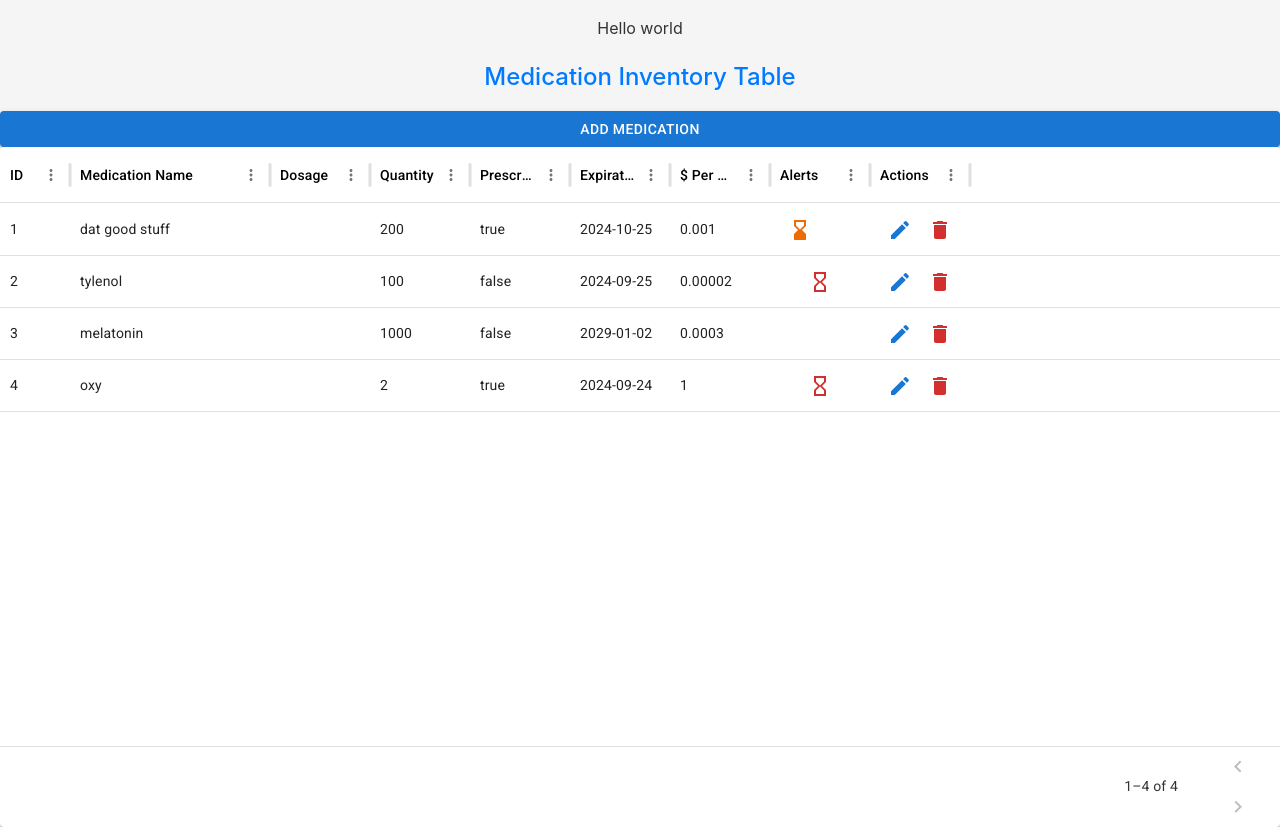
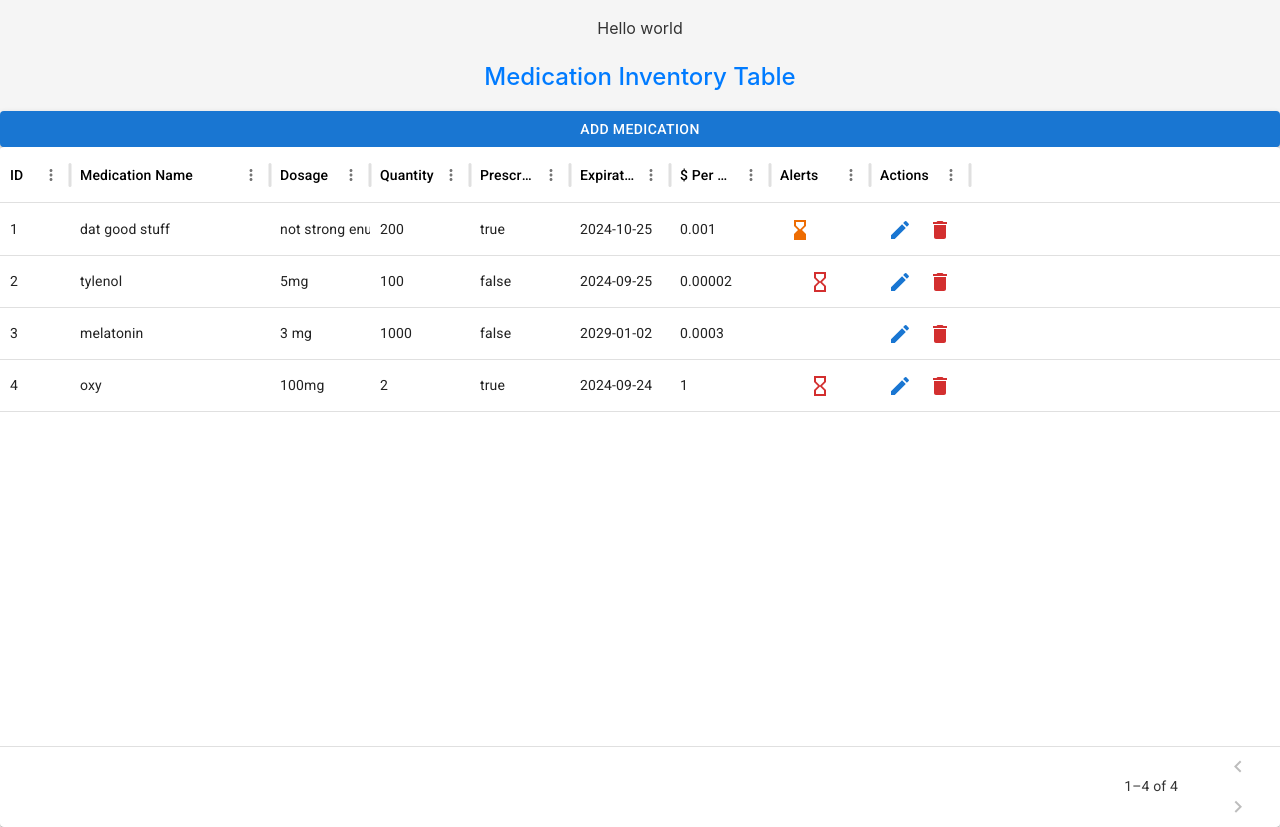
Before and after one commit to oliver-sey/pharmacy-management-system, a React (Create React App) app in the folder frontend/: page /viewofmedications in a window 1280 px wide. Built offline with nearby package versions, Linux system fonts and the light colour scheme.

Commit message:
Updating references to medications DB columns while I'm at it

```diff
--- a/frontend/src/Components/AddEditMedicationModal.jsx
+++ b/frontend/src/Components/AddEditMedicationModal.jsx
@@ -16,11 +16,11 @@ const AddEditMedicationModal = ({ open, onClose, row, onSave }) => {
 	// Initialize form data
 	const [formData, setFormData] = useState({
 		name: "",
-		dosageStr: "",
+		dosage: "",
 		quantity: "",
-		prescriptionRequired: "",
-		expirationDate: "",
-		dollarsPerUnit: "",
+		prescription_required: "",
+		expiration_date: "",
+		dollars_per_unit: "",
 	});
 
 	// Update form data when the row prop changes
@@ -28,21 +28,21 @@ const AddEditMedicationModal = ({ open, onClose, row, onSave }) => {
 		if (row) {
 			setFormData({
 				name: row?.name || "",
-				dosageStr: row?.dosageStr || "",
+				dosage: row?.dosage || "",
 				quantity: row?.quantity || "",
-				prescriptionRequired: row?.prescriptionRequired || "",
-				expirationDate: row?.expirationDate || "",
-				dollarsPerUnit: row?.dollarsPerUnit || "",
+				prescription_required: row?.prescription_required || "",
+				expiration_date: row?.expiration_date || "",
+				dollars_per_unit: row?.dollars_per_unit || "",
 			});
 		} else {
 			// Reset to empty fields when adding a new patient
 			setFormData({
 				name: "",
-				dosageStr: "",
+				dosage: "",
 				quantity: "",
-				prescriptionRequired: "",
-				expirationDate: "",
-				dollarsPerUnit: "",
+				prescription_required: "",
+				expiration_date: "",
+				dollars_per_unit: "",
 			});
 		}
 	}, [row]);
@@ -78,8 +78,8 @@ const AddEditMedicationModal = ({ open, onClose, row, onSave }) => {
 				/>
 				<TextField
 					label="Dosage"
-					name="dosageStr"
-					value={formData.dosageStr}
+					name="dosage"
+					value={formData.dosage}
 					onChange={handleChange}
 					fullWidth
 					margin="dense"
@@ -94,24 +94,24 @@ const AddEditMedicationModal = ({ open, onClose, row, onSave }) => {
 				/>
 				<TextField
 					label="Prescription Required"
-					name="prescriptionRequired"
-					value={formData.prescriptionRequired}
+					name="prescription_required"
+					value={formData.prescription_required}
 					onChange={handleChange}
 					fullWidth
 					margin="dense"
 				/>
 				<TextField
 					label="Expiration Date"
-					name="expirationDate"
-					value={formData.expirationDate}
+					name="expiration_date"
+					value={formData.expiration_date}
 					onChange={handleChange}
 					fullWidth
 					margin="dense"
 				/>
 				<TextField
 					label="$ Per Unit"
-					name="dollarsPerUnit"
-					value={formData.dollarsPerUnit}
+					name="dollars_per_unit"
+					value={formData.dollars_per_unit}
 					onChange={handleChange}
 					fullWidth
 					margin="dense"
--- a/frontend/src/Pages/ViewOfMedications.js
+++ b/frontend/src/Pages/ViewOfMedications.js
@@ -18,15 +18,15 @@ function ViewOfMedications() {
 	const columns = [
 		{ field: "id", headerName: "ID", width: 70 },
 		{ field: "name", headerName: "Medication Name", width: 200 },
-		{ field: "dosageStr", headerName: "Dosage", width: 100 },
+		{ field: "dosage", headerName: "Dosage", width: 100 },
 		{ field: "quantity", headerName: "Quantity", width: 100 },
 		{
-			field: "prescriptionRequired",
+			field: "prescription_required",
 			headerName: "Prescription Required",
 			width: 100,
 		},
-		{ field: "expirationDate", headerName: "Expiration Date", width: 100 },
-		{ field: "dollarsPerUnit", headerName: "$ Per Unit", width: 100 },
+		{ field: "expiration_date", headerName: "Expiration Date", width: 100 },
+		{ field: "dollars_per_unit", headerName: "$ Per Unit", width: 100 },
 		{
 			field: "alerts",
 			headerName: "Alerts",
@@ -35,7 +35,7 @@ function ViewOfMedications() {
 			renderCell: (params) => {
 				// TODO: fix some weird stuff with time zones??? dates still print weird
 				const today = new Date();
-				const expirationDate = new Date(params.row.expirationDate);
+				const expirationDate = new Date(params.row.expiration_date);
 
 				// cut off anything beyond the date to avoid weird stuff with time zones
 				const todayUTC = new Date(
@@ -150,36 +150,36 @@ function ViewOfMedications() {
 			name: "dat good stuff",
 			dosage: "not strong enuff",
 			quantity: "200",
-			prescriptionRequired: "true",
-			expirationDate: "2024-10-25",
-			dollarsPerUnit: "0.001",
+			prescription_required: "true",
+			expiration_date: "2024-10-25",
+			dollars_per_unit: "0.001",
 		},
 		{
 			id: 2,
 			name: "tylenol",
 			dosage: "5mg",
 			quantity: "100",
-			prescriptionRequired: "false",
-			expirationDate: "2024-09-25",
-			dollarsPerUnit: "0.00002",
+			prescription_required: "false",
+			expiration_date: "2024-09-25",
+			dollars_per_unit: "0.00002",
 		},
 		{
 			id: 3,
 			name: "melatonin",
 			dosage: "3 mg",
 			quantity: "1000",
-			prescriptionRequired: "false",
-			expirationDate: "2029-01-02",
-			dollarsPerUnit: "0.0003",
+			prescription_required: "false",
+			expiration_date: "2029-01-02",
+			dollars_per_unit: "0.0003",
 		},
 		{
 			id: 4,
 			name: "oxy",
 			dosage: "100mg",
 			quantity: "2",
-			prescriptionRequired: "true",
-			expirationDate: "2024-09-24",
-			dollarsPerUnit: "1",
+			prescription_required: "true",
+			expiration_date: "2024-09-24",
+			dollars_per_unit: "1",
 		},
 	];
 
```
